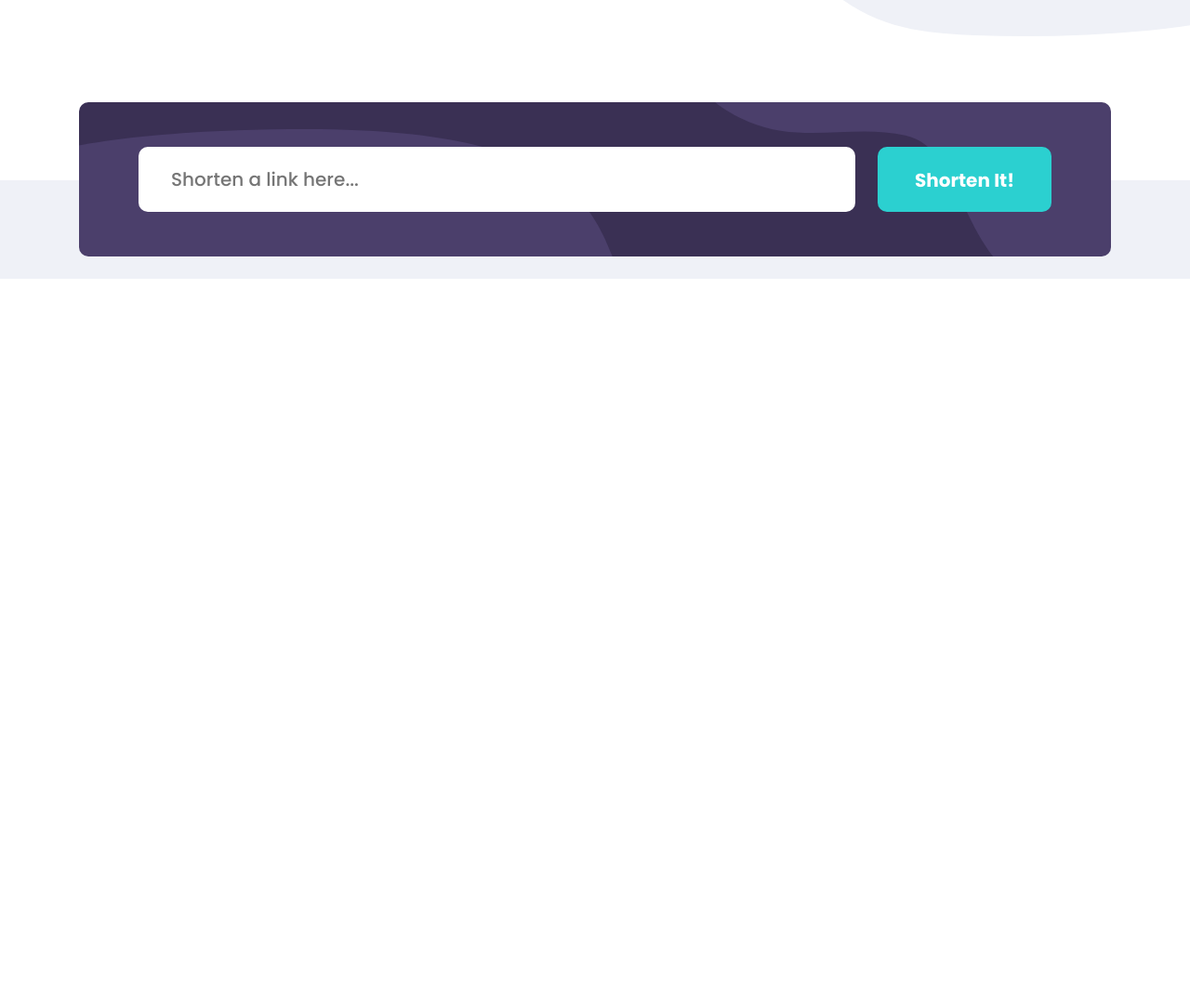
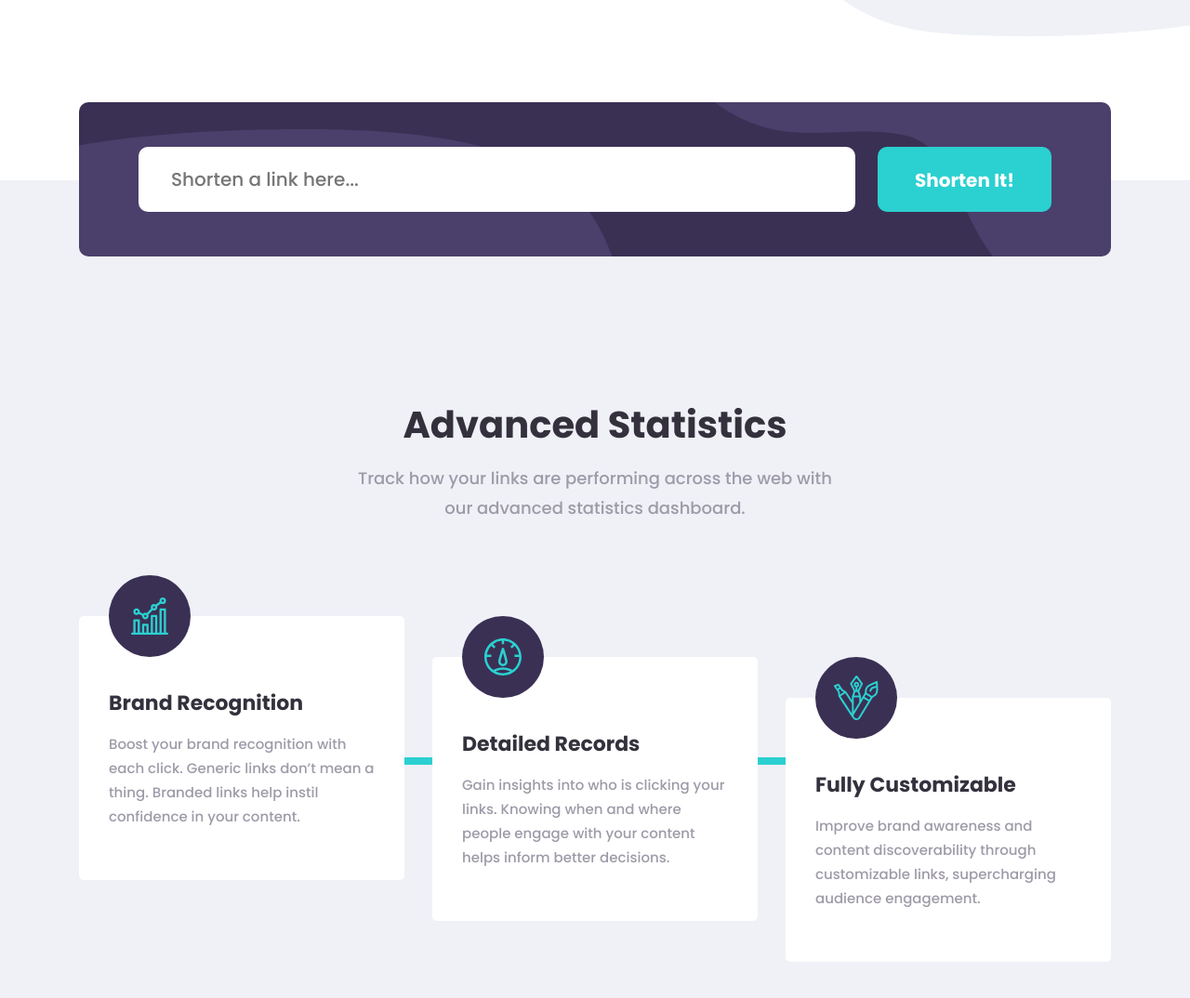
Before and after one commit to najmiddinabdullaev/Shortly, a plain HTML site: page index.html in a window 1280 px wide. Shown: the part 608-1682 px from the top of the page at 93% size. Before the commit the page ends 908 px from the top, so only its background shows below. Drawn offline with Linux system fonts and the light colour scheme.

Commit message:
Add index features

```diff
--- a/css/styles.css
+++ b/css/styles.css
@@ -381,3 +381,101 @@ select:-webkit-autofill:focus {
 .url-shortener__copy-button--copied{
   background-color: #3a3054;
 }
+
+
+/* INDEX-FEATURES */
+
+.index-features {
+  padding-top: 100px;
+  padding-bottom: 120px;
+  background-color: var(--light-bg);
+}
+
+.index-features__top {
+  max-width: 540px;
+  margin-left: auto;
+  margin-right: auto;
+  margin-bottom: 100px;
+  text-align: center;
+}
+
+.index-features__title {
+  font-size: 40px;
+  margin-bottom: 18px;
+  line-height: 48px;
+  color: var(--text-color-dark);
+}
+
+.index-features__top-info {
+  margin: 0;
+  font-size: 18px;
+  line-height: 32px;
+}
+
+.index-features__list {
+  position: relative;
+  z-index: 1;
+  display: flex;
+  align-items: flex-start;
+  padding: 0;
+  margin: 0;
+  list-style: none;
+}
+
+.index-features__list::before{
+  position: absolute;
+  z-index: -1;
+  left: 0;
+  top: 152px;
+  width: 100%;
+  height: 8px;
+  background-color: var(--accent-color);
+  content: "";
+}
+
+.index-features__item {
+  width: 350px;
+}
+
+.index-features__item:not(:last-child){
+  margin-right: 30px;
+}
+
+.index-features__item:nth-child(2){
+  margin-top: 44px;
+}
+
+.index-features__item:nth-child(3){
+  margin-top: 88px;
+}
+
+.index-feature {
+  position: relative;
+  padding: 77px 32px 40px;
+  border-radius: 5px;
+  background-color: #fff;
+}
+
+.index-feature__icon-wrapper {
+  position: absolute;
+  left: 32px;
+  top: -44px;
+  display: flex;
+  justify-content: center;
+  align-items: center;
+  width: 88px;
+  height: 88px;
+  border-radius: 50%;
+  background-color: #3a3054;
+}
+
+.index-feature__title {
+  margin-top: 0;
+  margin-bottom: 12px;
+  font-size: 22px;
+  line-height: normal;
+  color: var(--text-color-dark);
+}
+
+.index-feature__info {
+}
--- a/index.html
+++ b/index.html
@@ -99,6 +99,39 @@
         </div>
        </section>
       </div>
+
+      <!-- INDEX-FEATURES -->
+      <section class="index-features">
+        <div class="container">
+          <div class="index-features__top">
+            <h2 class="index-features__title">Advanced Statistics</h2>
+            <p class="index-features__top-info">Track how your links are performing across the web with our advanced statistics dashboard.</p>
+          </div>
+
+          <ul class="index-features__list">
+            <li class="index-features__item index-feature">
+              <div class="index-feature__icon-wrapper">
+                <img class="index-feature__icon" src="/img/icon-line.svg" alt="Line chart icon" width="40" height="40"></div>
+              <h3 class="index-feature__title">Brand Recognition</h3>
+              <p class="index-feature__info">Boost your brand recognition with each click. Generic links don’t mean a thing. Branded links help instil confidence in your content.</p>
+            </li>
+
+            <li class="index-features__item index-feature">
+              <div class="index-feature__icon-wrapper">
+                <img class="index-feature__icon" src="/img/Combined.svg" alt="Meter icon" width="40" height="40"></div>
+              <h3 class="index-feature__title">Detailed Records</h3>
+              <p class="index-feature__info">Gain insights into who is clicking your links. Knowing when and where people engage with your content helps inform better decisions.</p>
+            </li>
+
+            <li class="index-features__item index-feature">
+              <div class="index-feature__icon-wrapper">
+                <img class="index-feature__icon" src="/img/Shape-2.svg" alt="Brush and pen icon" width="48" height="48"></div>
+              <h3 class="index-feature__title">Fully Customizable</h3>
+              <p class="index-feature__info">Improve brand awareness and content discoverability through customizable links, supercharging audience engagement.</p>
+            </li>
+          </ul>
+        </div>
+      </section>
     </div>
   </main>
 
--- a/js/main.js
+++ b/js/main.js
@@ -19,6 +19,9 @@ if (elUrlShortener) {
       // Change button bgcolor
       evt.target.classList.add('url-shortener__copy-button--copied');
 
+      // Copy short link to Clipboard
+      navigator.clipboard.writeText(evt.target.previousElementSibling.textContent);
+
       // Reset button text and class after 1 second
       setTimeout(function () {
         evt.target.textContent = 'Copy';
```
Also changed, not shown: img/Combined.svg (added), img/Shape-2.svg (added), img/icon-line.svg (added), 1 other file.
